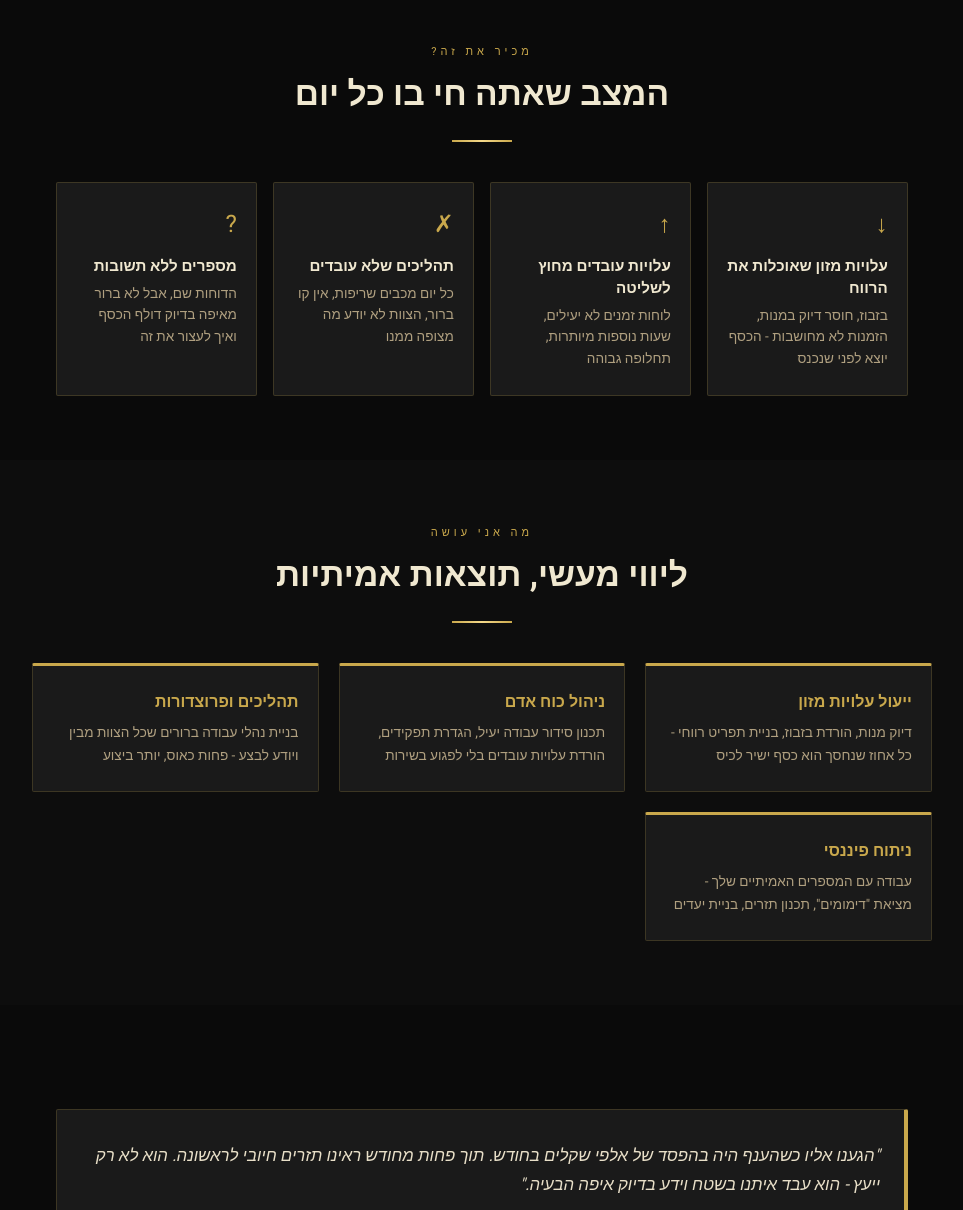
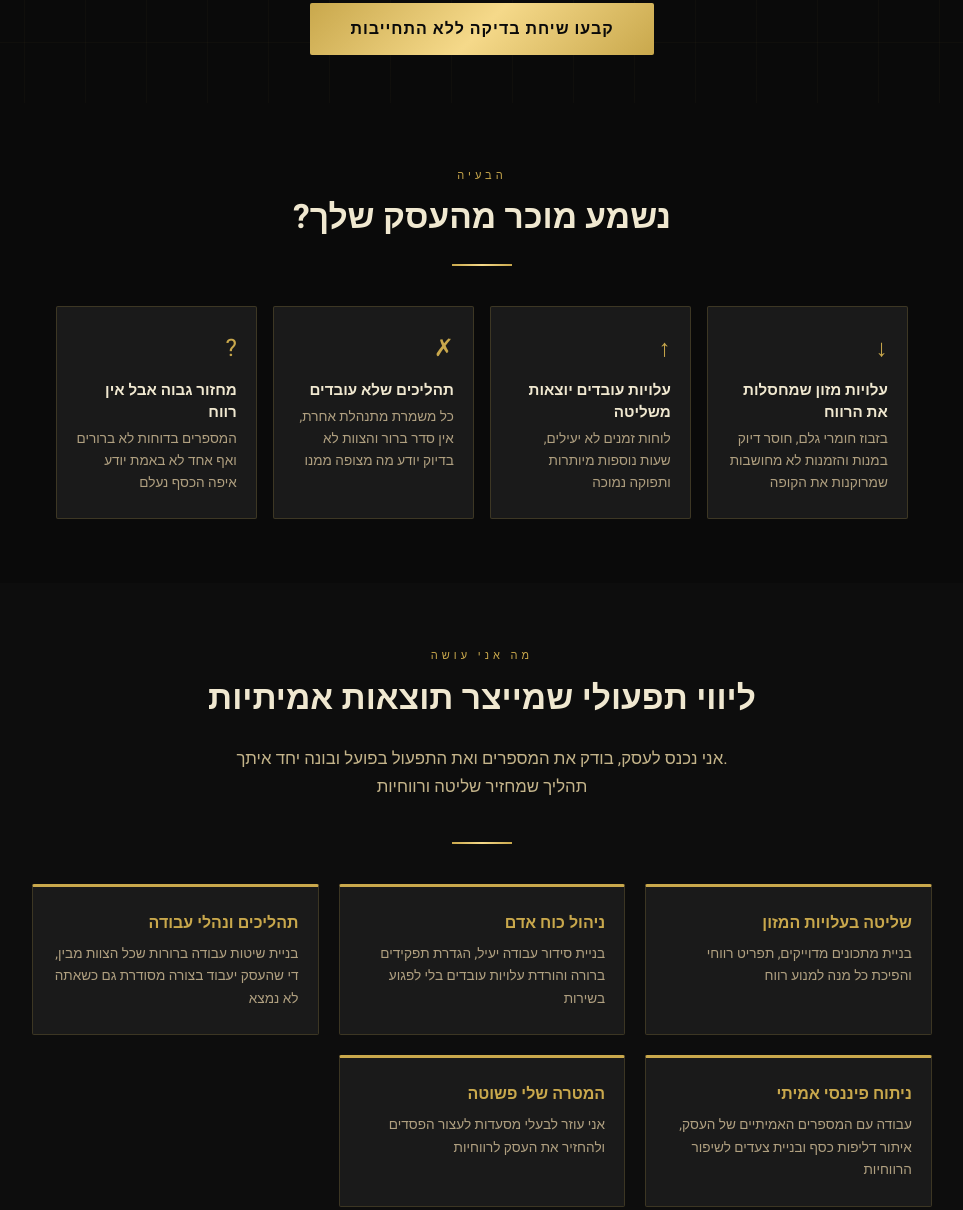
Before and after one commit to lkapuna/l.k-consulting, a plain HTML site: page index.html in a window 1280 px wide. Shown: the part 821-2031 px from the top of the page, without its empty margins (158-1121 px from the left). Drawn offline with Linux system fonts and the light colour scheme.

Commit message:
Update index.html

```diff
--- a/index.html
+++ b/index.html
@@ -386,42 +386,43 @@
       <!-- החלף את הנתיב לתמונת הלוגו שלך -->
       <img src="לוגו מרובע.png" alt="LK Consulting" />
     </div>
-    <div class="hero-eyebrow">ייעוץ וליווי למסעדנות</div>
+    <div class="hero-eyebrow">ייעוץ וליווי</div>
     <h1 class="hero-headline">
-      המסעדה שלך מפסידה כסף?<br>
-      <em>אני הופך הפסדים לרווחיות  תוך 30 יום</em>
+      המסעדה מלאה אבל הרווח לא מגיע?<br>
+      <em>אני עוזר לבעלי מסעדות לעצור הפסדים ולהפוך את העסק לרווחי.</em>
+      <em>בעזרת שיפור התפעול, שליטה בעלויות וניהול נכון.
+נ.ב
+אני מגיע מתוך ניהול אמיתי של מסעדות ובתי קפה - לא ייעוץ תאורטי.</em>
     </h1>
-    <p class="hero-sub">
-      20 שנות ניסיון בשטח, מהרצפה עד ניהול. ליוויתי עשרות מסעדות ובתי קפה ועזרתי להם לצאת מהפסד ולהגיע לרווחיות גבוהה.
-    </p>
-    <a href="#contact" class="btn-gold">רוצה לשמוע עוד - דבר איתי</a>
+
+    <a href="#contact" class="btn-gold">קבעו שיחת בדיקה ללא התחייבות</a>
   </div>
 
   <!-- PAIN POINTS -->
   <div class="section">
-    <div class="section-tag">מכיר את זה?</div>
-    <h2 class="section-title">המצב שאתה חי בו כל יום</h2>
+    <div class="section-tag">הבעיה</div>
+    <h2 class="section-title">נשמע מוכר מהעסק שלך?</h2>
     <div class="gold-line"></div>
     <div class="pain-grid">
       <div class="pain-card">
         <span class="pain-icon">↓</span>
-        <div class="pain-title">עלויות מזון שאוכלות את הרווח</div>
-        <div class="pain-desc">בזבוז, חוסר דיוק במנות, הזמנות לא מחושבות - הכסף יוצא לפני שנכנס</div>
+        <div class="pain-title">עלויות מזון שמחסלות את הרווח</div>
+        <div class="pain-desc">בזבוז חומרי גלם, חוסר דיוק במנות והזמנות לא מחושבות שמרוקנות את הקופה</div>
       </div>
       <div class="pain-card">
         <span class="pain-icon">↑</span>
-        <div class="pain-title">עלויות עובדים מחוץ לשליטה</div>
-        <div class="pain-desc">לוחות זמנים לא יעילים, שעות נוספות מיותרות, תחלופה גבוהה</div>
+        <div class="pain-title">עלויות עובדים יוצאות משליטה</div>
+        <div class="pain-desc">לוחות זמנים לא יעילים, שעות נוספות מיותרות ותפוקה נמוכה</div>
       </div>
       <div class="pain-card">
         <span class="pain-icon">✗</span>
         <div class="pain-title">תהליכים שלא עובדים</div>
-        <div class="pain-desc">כל יום מכבים שריפות, אין קו ברור, הצוות לא יודע מה מצופה ממנו</div>
+        <div class="pain-desc">כל משמרת מתנהלת אחרת, אין סדר ברור והצוות לא בדיוק יודע מה מצופה ממנו</div>
       </div>
       <div class="pain-card">
         <span class="pain-icon">?</span>
-        <div class="pain-title">מספרים ללא תשובות</div>
-        <div class="pain-desc">הדוחות שם, אבל לא ברור מאיפה בדיוק דולף הכסף ואיך לעצור את זה</div>
+        <div class="pain-title">מחזור גבוה אבל אין רווח</div>
+        <div class="pain-desc">המספרים בדוחות לא ברורים ואף אחד לא באמת יודע איפה הכסף נעלם</div>
       </div>
     </div>
   </div>
@@ -430,24 +431,31 @@
   <div class="services-section">
     <div class="services-inner">
       <div class="section-tag">מה אני עושה</div>
-      <h2 class="section-title">ליווי מעשי, תוצאות אמיתיות</h2>
+      <h2 class="section-title">ליווי תפעולי שמייצר תוצאות אמיתיות</h2>
+       <p class="hero-sub">
+.אני נכנס לעסק, בודק את המספרים ואת התפעול בפועל ובונה יחד איתך תהליך שמחזיר שליטה ורווחיות
+    </p>
       <div class="gold-line"></div>
       <div class="services-grid">
         <div class="service-item">
-          <div class="service-title">ייעול עלויות מזון</div>
-          <div class="service-desc">דיוק מנות, הורדת בזבוז, בניית תפריט רווחי - כל אחוז שנחסך הוא כסף ישיר לכיס</div>
+          <div class="service-title">שליטה בעלויות המזון</div>
+          <div class="service-desc">בניית מתכונים מדוייקים, תפריט רווחי והפיכת כל מנה למנוע רווח</div>
         </div>
         <div class="service-item">
           <div class="service-title">ניהול כוח אדם</div>
-          <div class="service-desc">תכנון סידור עבודה יעיל, הגדרת תפקידים, הורדת עלויות עובדים בלי לפגוע בשירות</div>
+          <div class="service-desc">בניית סידור עבודה יעיל, הגדרת תפקידים ברורה והורדת עלויות עובדים בלי לפגוע בשירות</div>
         </div>
         <div class="service-item">
-          <div class="service-title">תהליכים ופרוצדורות</div>
-          <div class="service-desc">בניית נהלי עבודה ברורים שכל הצוות מבין ויודע לבצע - פחות כאוס, יותר ביצוע</div>
+          <div class="service-title">תהליכים ונהלי עבודה</div>
+          <div class="service-desc">בניית שיטות עבודה ברורות שכל הצוות מבין, די שהעסק יעבוד בצורה מסודרת גם כשאתה לא נמצא </div>
         </div>
         <div class="service-item">
-          <div class="service-title">ניתוח פיננסי</div>
-          <div class="service-desc">עבודה עם המספרים האמיתיים שלך - מציאת "דימומים", תכנון תזרים, בניית יעדים</div>
+          <div class="service-title"> ניתוח פיננסי אמיתי</div>
+          <div class="service-desc">עבודה עם המספרים האמיתיים של העסק, איתור דליפות כסף ובניית צעדים לשיפור הרווחיות</div>
+        </div>
+             <div class="service-item">
+          <div class="service-title"> המטרה שלי פשוטה</div>
+          <div class="service-desc">אני עוזר לבעלי מסעדות לעצור הפסדים ולהחזיר את העסק לרווחיות</div>
         </div>
       </div>
     </div>
@@ -516,9 +524,9 @@
   <div class="form-section" id="contact">
     <div class="form-wrap">
       <div class="section-tag">צור קשר</div>
-      <h2 class="section-title">נדבר - ללא עלות וללא התחייבות</h2>
+      <h2 class="section-title">רוצה לבדוק אם אפשר לשפר את הרווחיות אצלך?</h2>
       <div class="gold-line"></div>
-      <p>השאר פרטים ואחזור אליך בהקדם לשיחת היכרות קצרה</p>
+      <p>שיחת בדיקה קצרה ונבדוק איפה הכסף הולך לאיבוד ואיך אפשר לעצור את זה</p>
 
       <div class="lk-form">
         <div id="success-msg" class="success-msg">
```
